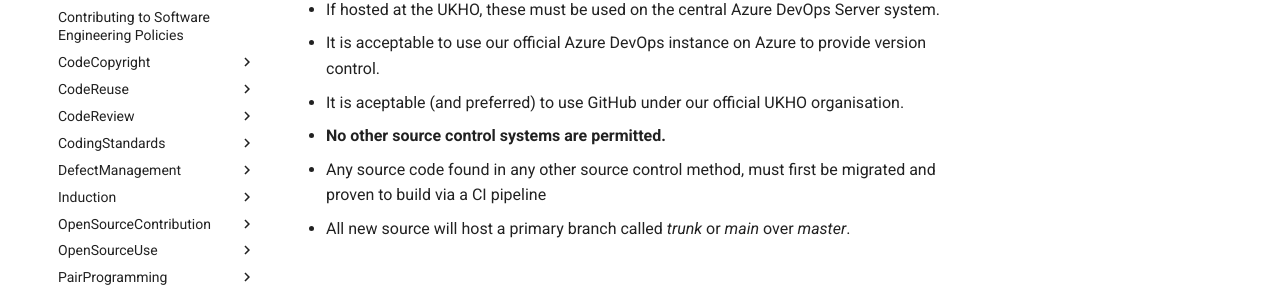
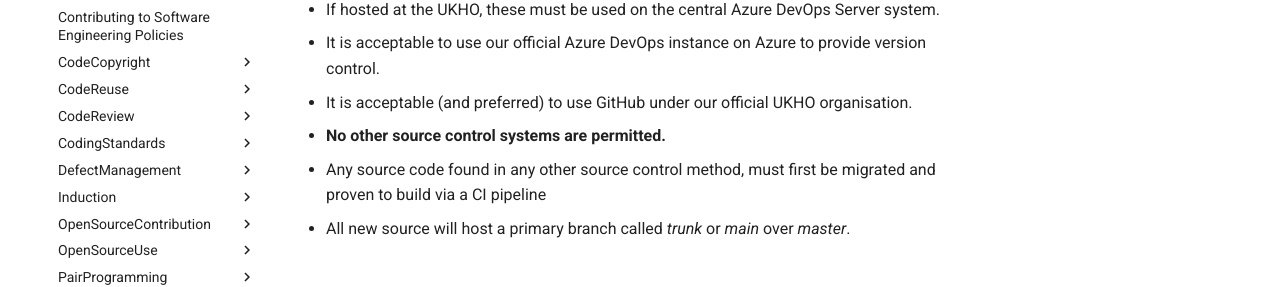
Before and after one commit to UKHO/docs, an MkDocs documentation site: the page built from docs/software-engineering-policies/SourceControl/SourceControlPolicy.md, in a window 1280 px wide and 900 px high. Shown: the part 301-588 px from the top of the window. Built offline with MkDocs 1.6.1 and Material for MkDocs 9.7.7, drawn with Linux system fonts in a browser that asks for light colours.

Commit message:
spellings and grammar
Co-authored-by: gregzealley <47225721+gregzealley@users.noreply.github.com>

```diff
--- a/docs/software-engineering-policies/SourceControl/SourceControlPolicy.md
+++ b/docs/software-engineering-policies/SourceControl/SourceControlPolicy.md
@@ -6,7 +6,7 @@
 - Git is the prefered method of source control
 - If hosted at the UKHO, these must be used on the central Azure DevOps Server system.
 - It is acceptable to use our official Azure DevOps instance on Azure to provide version control.
-- It is aceptable (and preferred) to use GitHub under our official UKHO organisation.
+- It is acceptable (and preferred) to use GitHub under our official UKHO organisation.
 - **No other source control systems are permitted.**
 - Any source code found in any other source control method, must first be migrated and proven to build via a CI pipeline
 - All new source will host a primary branch called _trunk_ or _main_ over _master_.
```
